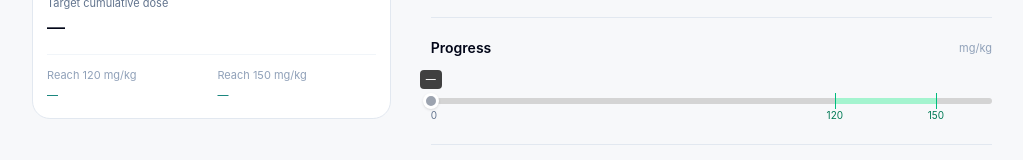
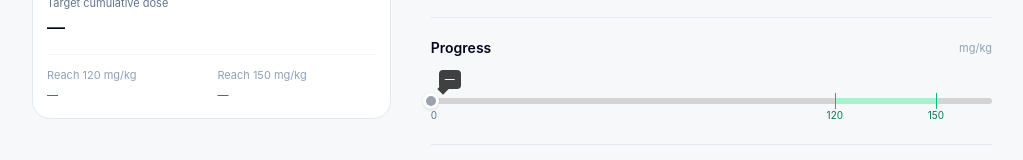
Before and after one commit to AbdulelahToman/IsoTrack, a Next.js app: page / in a window 1280 px wide. Shown: the part 427-587 px from the top of the page, without its empty margins (128-1151 px from the left). Built offline with nearby package versions, Linux system fonts and the light colour scheme.

Commit message:
Keep progress value bubble within ruler

```diff
--- a/src/app/page.tsx
+++ b/src/app/page.tsx
@@ -1,6 +1,6 @@
 "use client";
 
-import { memo, useCallback, useEffect, useMemo, useState } from "react";
+import { memo, useCallback, useEffect, useLayoutEffect, useMemo, useRef, useState } from "react";
 import { AnimatePresence, motion } from "framer-motion";
 import { CalendarDays, CirclePlus, Moon, Pill, Sun, Trash2 } from "lucide-react";
 
@@ -14,6 +14,56 @@ type PeriodErrors = { dose?: string; start?: string; end?: string };
 const DAY_MS = 86_400_000;
 const doseOptions = [20, 30, 40, 50, 60];
 const dailyDoseOptions = [10, 20, 30, 40, 50, 60, 70, 80];
+const progressTransition = { type: "spring" as const, stiffness: 220, damping: 27 };
+
+function ProgressValueBubble({ position, value, tone }: { position: number; value: string; tone: "neutral" | "target" | "high" }) {
+  const bubbleRef = useRef<HTMLDivElement>(null);
+  const [placement, setPlacement] = useState<{ bubbleLeft: number; pointerLeft: number } | null>(null);
+
+  useLayoutEffect(() => {
+    const bubble = bubbleRef.current;
+    const track = bubble?.parentElement;
+    if (!bubble || !track) return;
+
+    const updatePlacement = () => {
+      const trackWidth = track.getBoundingClientRect().width;
+      const bubbleWidth = bubble.getBoundingClientRect().width;
+      const indicatorLeft = trackWidth * position / 100;
+      const edgeInset = 8;
+      const bubbleLeft = Math.min(trackWidth - edgeInset - bubbleWidth / 2, Math.max(edgeInset + bubbleWidth / 2, indicatorLeft));
+      const pointerLeft = Math.min(bubbleWidth - 4, Math.max(4, indicatorLeft - bubbleLeft + bubbleWidth / 2));
+      setPlacement((current) => current?.bubbleLeft === bubbleLeft && current.pointerLeft === pointerLeft ? current : { bubbleLeft, pointerLeft });
+    };
+
+    updatePlacement();
+    const observer = new ResizeObserver(updatePlacement);
+    observer.observe(track);
+    observer.observe(bubble);
+    return () => observer.disconnect();
+  }, [position, value]);
+
+  const toneClass = tone === "target" ? "bg-emerald-600 text-white" : tone === "high" ? "bg-red-500 text-white" : "bg-neutral-700 text-white";
+  const pointerClass = tone === "target" ? "bg-emerald-600" : tone === "high" ? "bg-red-500" : "bg-neutral-700";
+
+  return (
+    <motion.div
+      ref={bubbleRef}
+      initial={false}
+      animate={{ left: placement?.bubbleLeft ?? `${position}%` }}
+      transition={progressTransition}
+      className={`absolute bottom-[calc(50%+12px)] z-20 -translate-x-1/2 whitespace-nowrap rounded px-1.5 py-0.5 text-[10px] font-medium ${toneClass}`}
+    >
+      {value}
+      <motion.span
+        aria-hidden="true"
+        initial={false}
+        animate={{ left: placement?.pointerLeft ?? "50%" }}
+        transition={progressTransition}
+        className={`absolute -bottom-1 size-2 -translate-x-1/2 rotate-45 ${pointerClass}`}
+      />
+    </motion.div>
+  );
+}
 
 function DoseSelect({ value, label, autoFocus, invalid, onChange }: {
   value: number | "";
@@ -197,7 +247,6 @@ export default function Home() {
   const rulerPosition = Math.min(100, Math.max(0, (dosePerKg / 150) * 90));
   const overageWidth = Math.max(0, rulerPosition - 90);
   const progressTone = dosePerKg < 120 ? "neutral" : dosePerKg <= 150 ? "target" : "high";
-  const indicatorClass = progressTone === "target" ? "bg-emerald-600 text-white" : progressTone === "high" ? "bg-red-500 text-white" : "bg-neutral-700 text-white";
   const indicatorRingClass = progressTone === "target" ? "border-emerald-500" : progressTone === "high" ? "border-red-500" : "border-white";
 
   const updatePeriod = useCallback((id: number, field: keyof Omit<DosePeriod, "id">, value: string | number) => {
@@ -257,9 +306,9 @@ export default function Home() {
                 <div className="absolute inset-y-0 left-[72%] w-[18%] bg-emerald-200 dark:bg-emerald-500/40" />
                 <div className="absolute left-[72%] top-1/2 h-4 w-px -translate-y-1/2 bg-emerald-500" />
                 <div className="absolute left-[90%] top-1/2 h-4 w-px -translate-y-1/2 bg-emerald-500" />
-                <motion.div animate={{ width: `${overageWidth}%` }} transition={{ type: "spring", stiffness: 220, damping: 27 }} className="absolute inset-y-0 left-[90%] bg-red-300 dark:bg-red-500/60" />
-                <motion.div animate={{ left: `${rulerPosition}%` }} transition={{ type: "spring", stiffness: 220, damping: 27 }} className="absolute top-1/2 z-10 size-4 -translate-x-1/2 -translate-y-1/2">
-                  <div className={`absolute bottom-[calc(100%+4px)] left-1/2 -translate-x-1/2 whitespace-nowrap rounded px-1.5 py-0.5 text-[10px] font-medium ${indicatorClass}`}>{numericWeight > 0 ? dosePerKg.toFixed(1) : "—"}</div>
+                <motion.div animate={{ width: `${overageWidth}%` }} transition={progressTransition} className="absolute inset-y-0 left-[90%] bg-red-300 dark:bg-red-500/60" />
+                <ProgressValueBubble position={rulerPosition} tone={progressTone} value={numericWeight > 0 ? dosePerKg.toFixed(1) : "—"} />
+                <motion.div animate={{ left: `${rulerPosition}%` }} transition={progressTransition} className="absolute top-1/2 z-10 size-4 -translate-x-1/2 -translate-y-1/2">
                   <div className={`size-4 rounded-full border-[3px] bg-[#9CA3AF] shadow-sm ${indicatorRingClass}`} />
                 </motion.div>
               </div>
```
